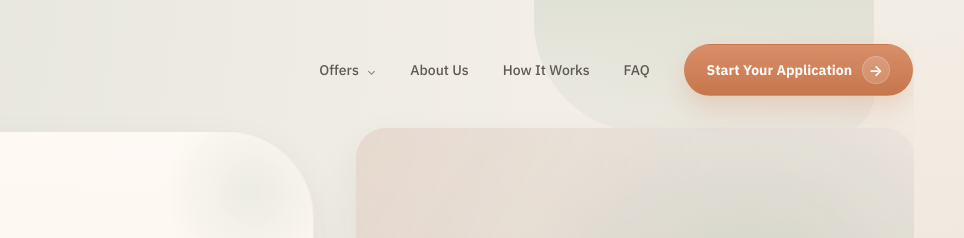
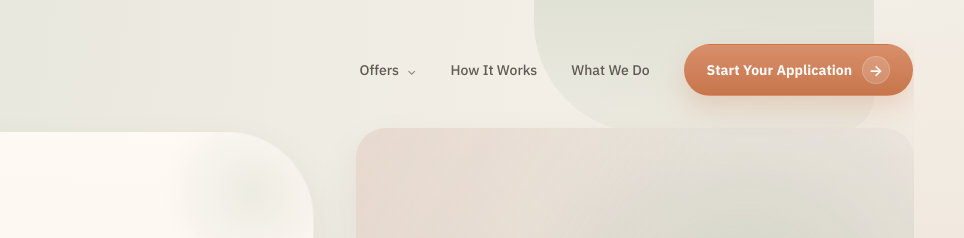
Before and after one commit to Saragus-Partners/Seamless, a plain HTML site: page index.html in a window 1280 px wide. Shown: the top 238 px of the page, 316-1280 px from the left. Drawn offline with Linux system fonts and the light colour scheme.

Commit message:
Update mobile nav links and fix CSS media query brace

```diff
--- a/index.html
+++ b/index.html
@@ -965,7 +965,6 @@
       .cards { grid-template-columns: 1fr 1fr; }
       .mega-grid { grid-template-columns: repeat(2, minmax(0, 1fr)); }
     }
-    }
 
     @media (max-width: 820px) {
       .nav {
@@ -1114,9 +1113,8 @@
               </div>
             </div>
           </div>
-          <a href="#about">About Us</a>
           <a href="#process">How It Works</a>
-          <a href="#faq">FAQ</a>
+          <a href="#offers">What We Do</a>
           <a href="#contact" class="cta-btn">Start Your Application <span class="arrow">→</span></a>
         </nav>
       </header>
```
